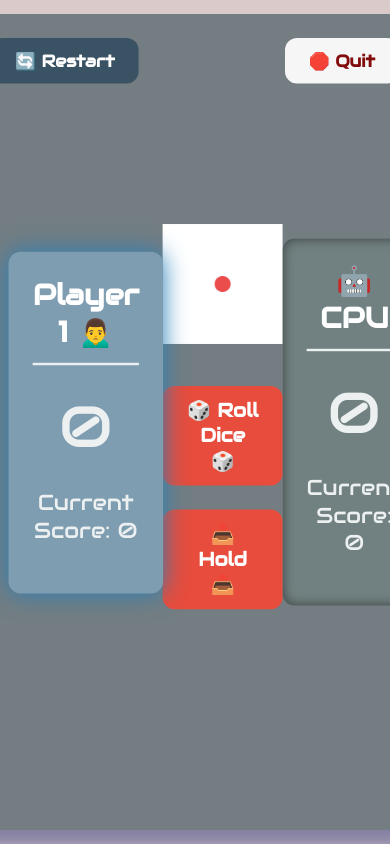
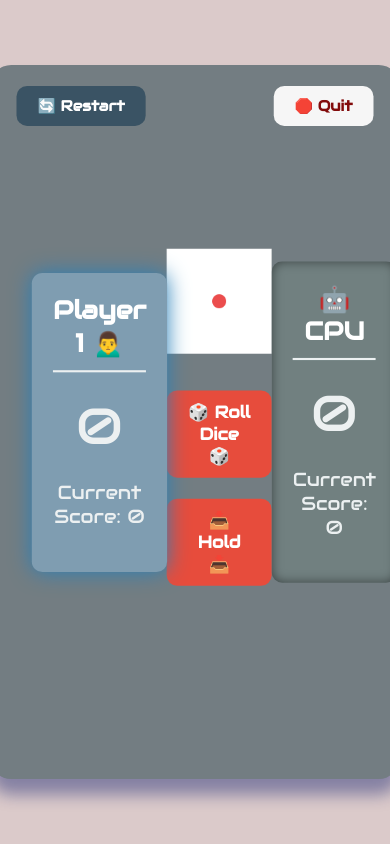
Before and after one commit to Tartsi/Pig-Dice-Game, a Django app: page /pig/cpu in a window 390 px wide, with the pointer over the restyled element; the page is wider, and only the part inside the window is pictured. Run offline with Django 5.2, Linux system fonts and the light colour scheme.

Commit message:
(frontend) Add media-check for game-container hover scaling

```diff
--- a/frontend/static/pig.css
+++ b/frontend/static/pig.css
@@ -31,8 +31,15 @@
 }
 
 .game-container:hover {
-    transform: scale(1.2);
+    transform: scale(1.1);
     box-shadow: 0px 15px 15px rgb(6 19 105 / 40%);
+}
+
+/* Media query to adjust scaling on smaller screens */
+@media (max-width: 600px) {
+    .game-container:hover {
+        transform: scale(1.05);
+    }
 }
 
 /* Score Section */
```
